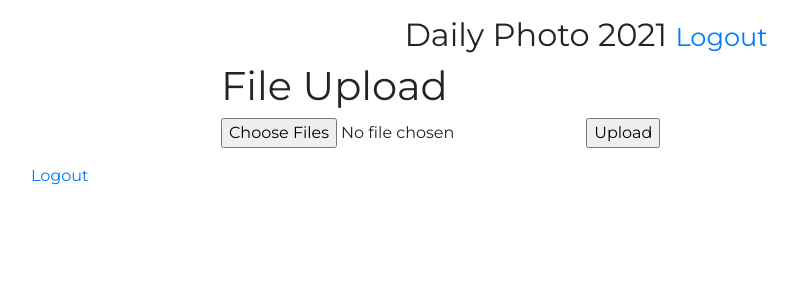
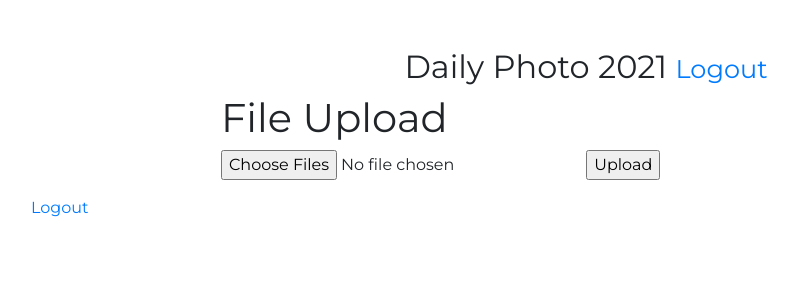
Before and after one commit to ciaron/photoflask, a Flask app: page / in a window 1280 px wide. Shown: the top 300 px of the page, without its empty margins (54-852 px from the left). Run offline with Flask 2, Linux system fonts and the light colour scheme; a user stored in the database is signed in; data that the repository does not hold is empty; some libraries are stand-ins or nearby versions.

Commit message:
more space around header

```diff
--- a/app/templates/base.html
+++ b/app/templates/base.html
@@ -25,7 +25,7 @@
     {% endwith %}
 
 
-      <div class="mt-3">
+      <div class="m-5">
         <h2 class="text-center">Daily Photo 2021
         <small>
 
--- a/app/templates/index.html
+++ b/app/templates/index.html
@@ -21,7 +21,7 @@
 
 
       {% for image in images %}
-      <div class="card mb-3">
+      <div class="card mb-3 mt-4">
         <div class="card-body text-center">
           <img src="{{ url_for('serve_image', img=image[0]) }}" class="rsImg img-fluid w-100">
         </div>
```
